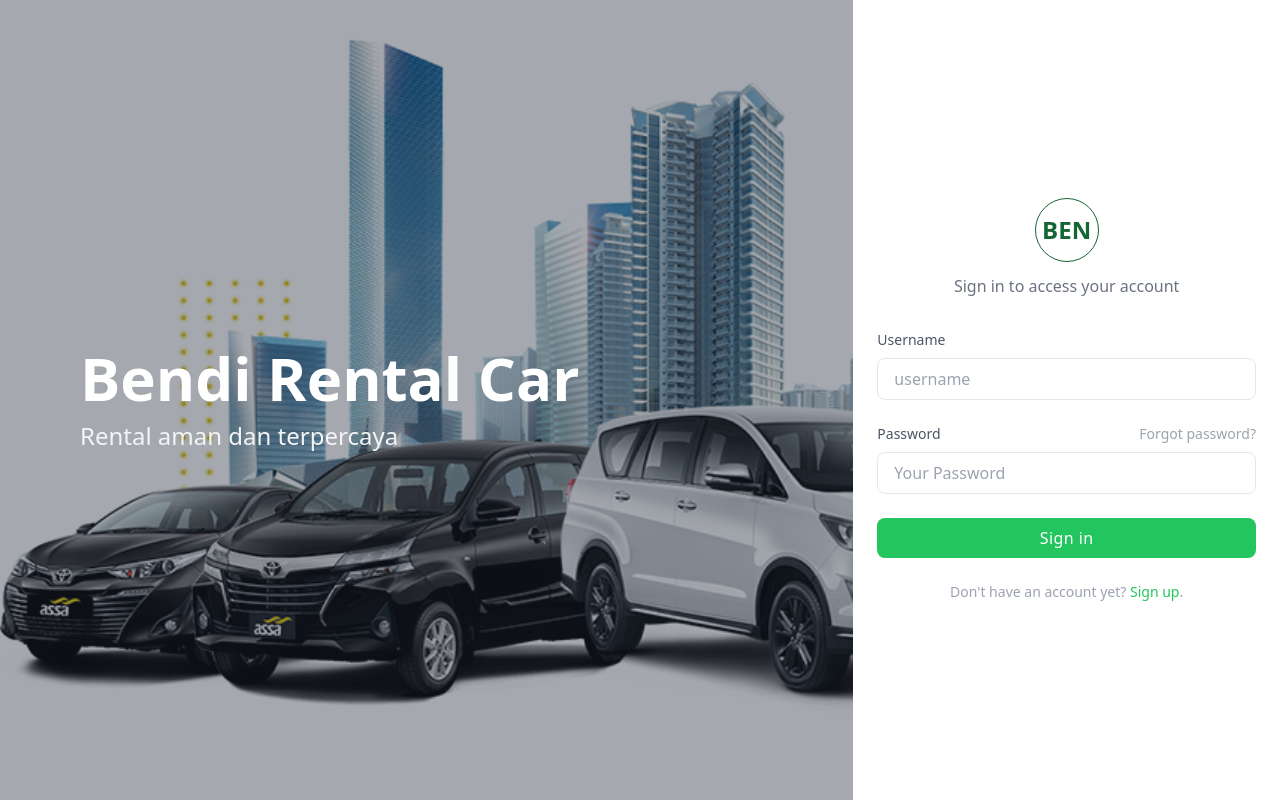
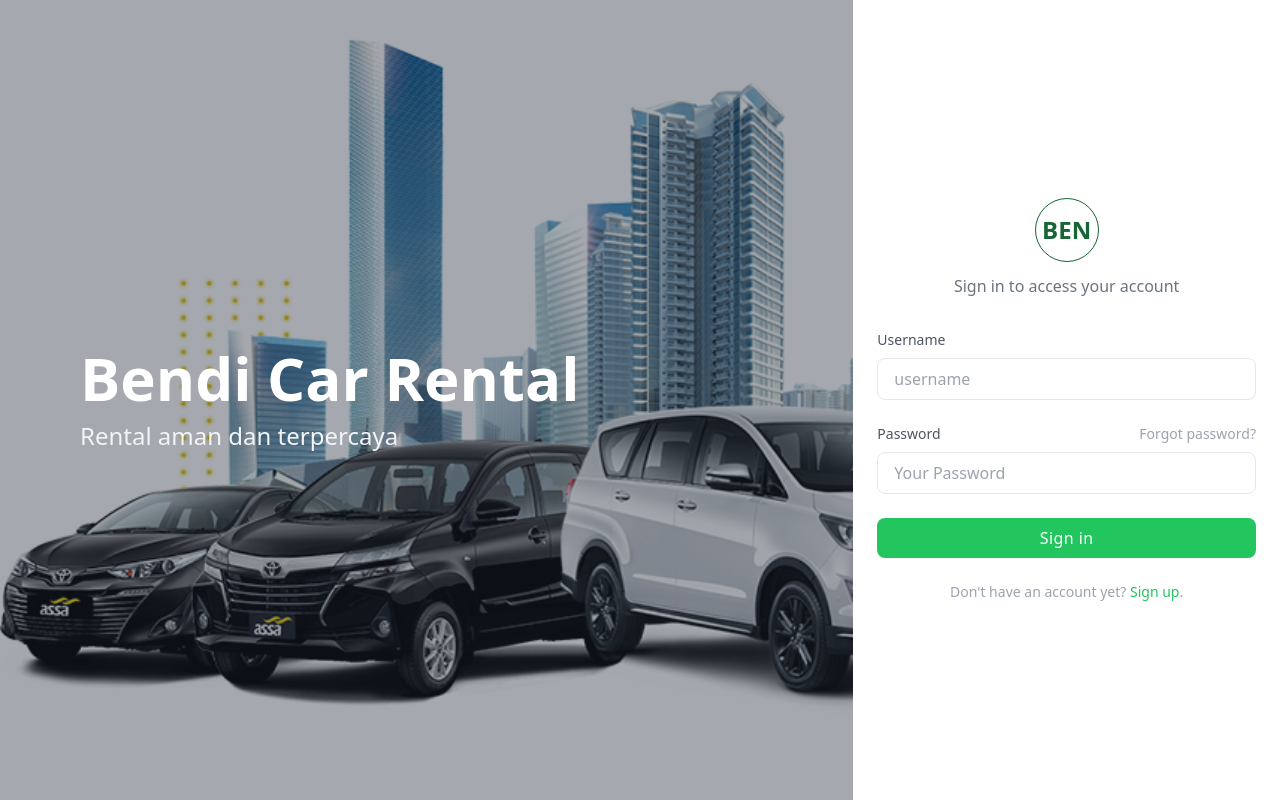
Before and after one commit to AliRamdhan/Bendi-Car-Rental, a PHP site: page / in a window 1280 px wide. Run offline with PHP 8.4, Linux system fonts and the light colour scheme; data that the repository does not hold is empty; some libraries are stand-ins or nearby versions.

Commit message:
[feat] env.production

```diff
--- a/components/auth/LoginForm.php
+++ b/components/auth/LoginForm.php
@@ -42,7 +42,7 @@ if ($_SERVER['REQUEST_METHOD'] === 'POST') {
             style="background-image: url(./assets/home.png)">
             <div class="flex items-center h-full px-20 bg-gray-800 bg-opacity-40">
                 <div>
-                    <h2 class="text-xl font-bold text-white sm:text-6xl">Bendi Rental Car</h2>
+                    <h2 class="text-xl font-bold text-white sm:text-6xl">Bendi Car Rental</h2>
                     <p class="max-w-xl mt-3 text-2xl text-gray-100">
                         Rental aman dan terpercaya
                     </p>
```
Also changed, not shown: 1 other file.
